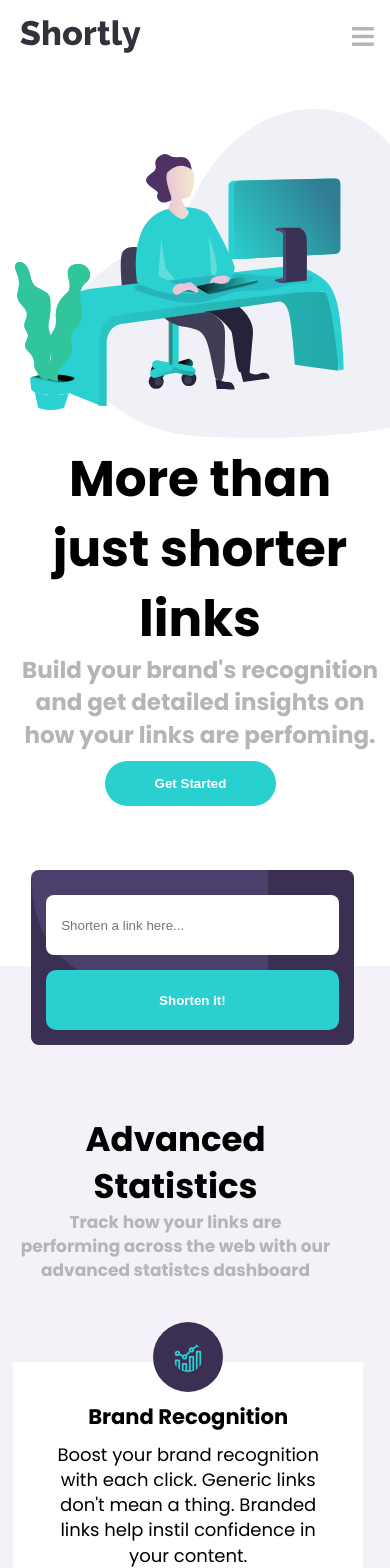
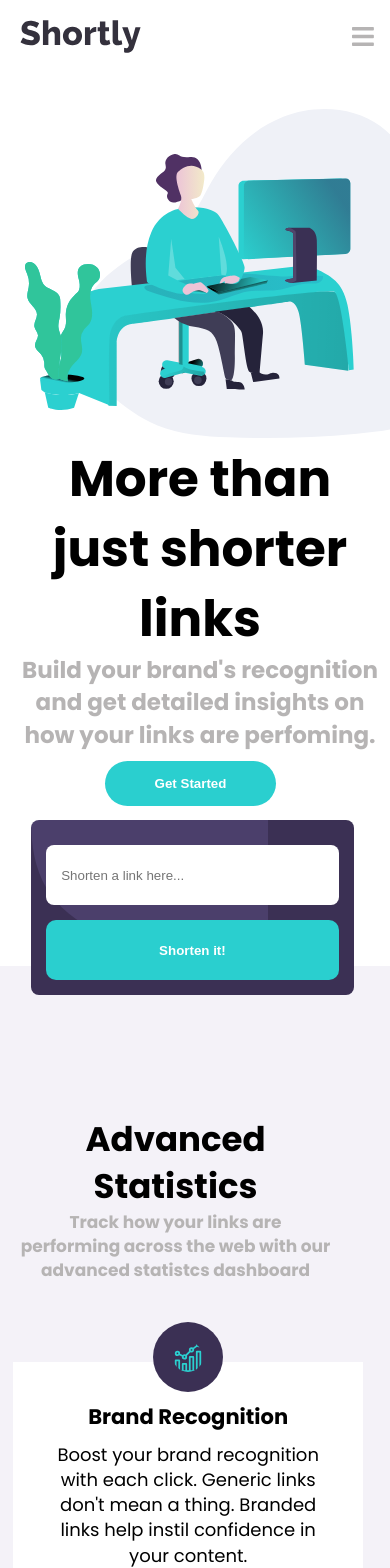
Before and after one commit to Sylar-codex/Sylar-url-shortener, a React (Create React App) app: page / in a window 390 px wide. Shown: the top 1568 px of the page. Built offline with nearby package versions, Linux system fonts and the light colour scheme.

Commit message:
changed filexxx

```diff
--- a/src/App.css
+++ b/src/App.css
@@ -23,6 +23,7 @@ body{
   font-size: 18px;
    font-weight:500;
    position:relative;
+   overflow-x: hidden;
 }
 body h1 h3 {
   font-weight: 700;
@@ -350,8 +351,8 @@ margin-left: 45%;
     font-size: 23px;
     text-align: center;
   }
-  .upper-side img {
-    margin-left: 130px;
+  .ilu-img {
+    margin-left: 150px;
   }
   .get-started {
     align-items: center;
@@ -360,7 +361,7 @@ margin-left: 45%;
     height:60%;
   }
   .form-shortener {
-    top:700px;
+    top:650px;
     margin-left: 8%;
     padding:15px;
     background: url("./images/bg-shorten-mobile.svg") no-repeat var(--dark-violet);
@@ -450,6 +451,9 @@ margin-left: 45%;
   font-size: 15px;
   align-items: center;
 }
+.last-part button {
+  width:50%
+}
 .entire-footer {
   display: flex;
   flex-direction: column;
@@ -480,6 +484,9 @@ margin-left: 45%;
 .socials {
   margin-top: 40px;
  margin-right: 50px;
+}
+.socials ul li {
+ margin-left: 10px;
 }
 .header-div {
   margin-left: 20px;
@@ -512,12 +519,15 @@ margin-left: 45%;
 }
 .feature-div ul {
   text-align: center;
-  gap:30px;
+  align-content: space-around;
   display: flex;
   flex-direction: column;
   border-bottom: 1px solid var(--gray);
-  padding-bottom: 50px;
+  padding-bottom: 30px;
   width: 300px;
+}
+.feature-div ul li {
+  margin:20px;
 }
 .feature-div ul li:hover{
   color: var(--gray);
@@ -526,12 +536,12 @@ margin-left: 45%;
   display: flex;
   flex-direction: column;
   align-items: center;
-  gap:30px;
   text-align: center;
 }
 .button-div button {
   font-size: 18px;
- width:300px;
+  margin-top: 25px;
+ width:300%;
  height: 50px;
 }
 }
--- a/src/components/Body.js
+++ b/src/components/Body.js
@@ -89,7 +89,7 @@ function Body() {
                     <p>Build your brand's recognition and get detailed insights on how your links are perfoming.</p>
                     <button className='get-started'>Get Started</button>
                 </div>
-                <div>
+                <div className='ilu-img'>
                     <img src={image1} alt="illustration" />
                 </div>
             </div>
--- a/src/components/Header.js
+++ b/src/components/Header.js
@@ -8,7 +8,7 @@ function Header() {
 
     const toggleStyle = () => {
         return {
-            left: toggle && '-1%'
+            left: toggle && '0%',
         }
     }
 
```
